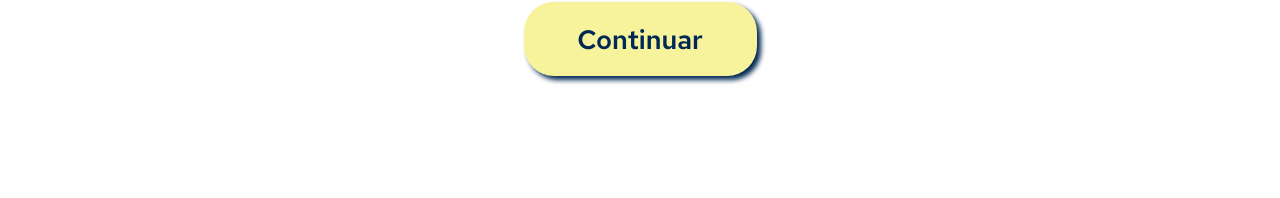
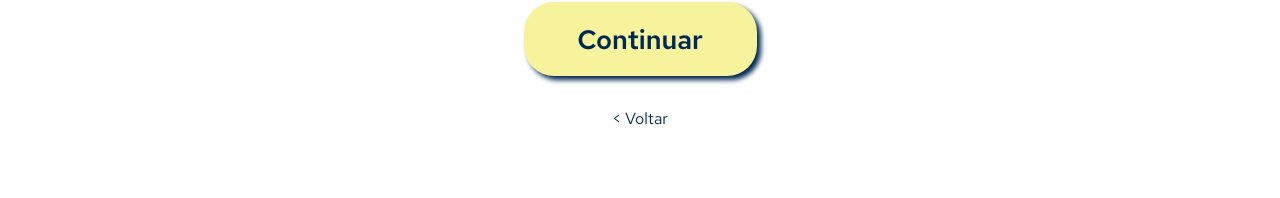
Before and after one commit to daniel-trindade/DISC-TEST, an Angular app: page /inicio in a window 1280 px wide. Shown: the part 421-619 px from the top of the page. Built offline with nearby package versions, Linux system fonts and the light colour scheme.

Commit message:
back buttons working

```diff
--- a/angular.json
+++ b/angular.json
@@ -32,7 +32,8 @@
               }
             ],
             "styles": [
-              "src/styles.scss"
+              "src/styles.scss",
+              "node_modules/@fortawesome/fontawesome-free/css/all.min.css"
             ],
             "scripts": [],
             "server": "src/main.server.ts",
--- a/package.json
+++ b/package.json
@@ -21,6 +21,10 @@
     "@angular/platform-server": "^18.2.0",
     "@angular/router": "^18.2.0",
     "@angular/ssr": "^18.2.0",
+    "@fortawesome/angular-fontawesome": "^0.15.0",
+    "@fortawesome/fontawesome-free": "^6.6.0",
+    "@fortawesome/fontawesome-svg-core": "^6.6.0",
+    "@fortawesome/free-solid-svg-icons": "^6.6.0",
     "express": "^4.18.2",
     "rxjs": "~7.8.0",
     "tslib": "^2.3.0",
--- a/src/app/components/button/button.component.html
+++ b/src/app/components/button/button.component.html
@@ -1,3 +1,3 @@
-<button [ngStyle]="{'height': height, 'width': width}" class="btn">
+<button [ngStyle]="{'height': height, 'width': width}" class="btn" (click)="handleClick()">
   {{label}}
 </button>
--- a/src/app/components/button/button.component.scss
+++ b/src/app/components/button/button.component.scss
@@ -8,4 +8,5 @@
   color: #012853;
   border: none;
   box-shadow: 4px 4px 5px #012853;
+  cursor: pointer;
 }
--- a/src/app/components/button/button.component.ts
+++ b/src/app/components/button/button.component.ts
@@ -1,4 +1,4 @@
-import { Component, Input } from '@angular/core';
+import { Component, Input, Output, EventEmitter } from '@angular/core';
 import { CommonModule } from '@angular/common';
 
 @Component({
@@ -12,4 +12,9 @@ export class ButtonComponent {
   @Input() height: string = '40px'; // valor padrão
   @Input() width: string = '100px'; // valor padrão
   @Input() label: string = 'Button'; // label para o botão
+  @Output() clicked: EventEmitter<any> = new EventEmitter()
+
+  handleClick(){
+    this.clicked.emit()
+  }
 }
--- a/src/app/pages/home-page/home-page.component.html
+++ b/src/app/pages/home-page/home-page.component.html
@@ -1,7 +1,7 @@
 <div class="homeContainer">
   <div class="header">
     <h1>Faça seu teste D.I.S.C. agora!</h1>
-    <app-button height="74px" width="233px" label="Iniciar"></app-button>
+    <app-button height="74px" width="233px" label="Iniciar" (clicked)="redirect()"></app-button>
   </div>
   <div class="body">
     <h2>O que é o teste DISC?</h2>
--- a/src/app/pages/home-page/home-page.component.ts
+++ b/src/app/pages/home-page/home-page.component.ts
@@ -10,5 +10,7 @@ import { ButtonComponent } from "../../components/button/button.component";
   styleUrl: './home-page.component.scss'
 })
 export class HomePageComponent {
-
+  redirect(){
+    window.location.href = "/inicio";
+  }
 }
--- a/src/app/pages/starting-test/starting-test.component.html
+++ b/src/app/pages/starting-test/starting-test.component.html
@@ -7,5 +7,6 @@
     O tempo estimado para o término do teste é de 10min.
   </p>
 
-  <app-button height="74px" width="233px" label="Continuar"></app-button>
+  <app-button height="74px" width="233px" label="Continuar" (clicked)="redirect()"></app-button>
+  <a href="/"> < Voltar</a>
 </div>
--- a/src/app/pages/starting-test/starting-test.component.scss
+++ b/src/app/pages/starting-test/starting-test.component.scss
@@ -19,4 +19,11 @@
     margin-bottom: 4rem;
   }
 
+  a {
+    text-decoration: none;
+    color: #012853;
+    margin-top: 2rem;
+    font-size: 1rem;
+  }
+
 }
--- a/src/app/pages/starting-test/starting-test.component.ts
+++ b/src/app/pages/starting-test/starting-test.component.ts
@@ -10,4 +10,7 @@ import { ButtonComponent } from "../../components/button/button.component";
 })
 export class StartingTestComponent {
 
+  redirect(){
+    window.location.href = "/teste";
+  }
 }
--- a/src/app/pages/test/test.component.html
+++ b/src/app/pages/test/test.component.html
@@ -1,17 +1,19 @@
 <div class="test-container">
-  <h1>Clique na opção que
-    <br/>
+  <h1>
+    Clique na opção que
+    <br />
     <span>melhor</span> lhe descreve!
   </h1>
   <div class="options">
-    <app-button width="160px" height="80px" label={{option1}}></app-button>
-    <app-button width="160px" height="80px" label={{option2}}></app-button>
-    <app-button width="160px" height="80px" label={{option3}}></app-button>
-    <app-button width="160px" height="80px" label={{option4}}></app-button>
+    <app-button width="160px" height="80px" label="{{ option1 }}"></app-button>
+    <app-button width="160px" height="80px" label="{{ option2 }}"></app-button>
+    <app-button width="160px" height="80px" label="{{ option3 }}"></app-button>
+    <app-button width="160px" height="80px" label="{{ option4 }}"></app-button>
   </div>
   <div class="progress">
-    <p>{{progressLabel}}/30</p>
+    <p>{{ progressLabel }}/30</p>
     <app-progress-bar [progress]="progressBar"></app-progress-bar>
     <p>Progresso</p>
+    <a href="/">Sair</a>
   </div>
 </div>
--- a/src/app/pages/test/test.component.scss
+++ b/src/app/pages/test/test.component.scss
@@ -35,4 +35,11 @@
   flex-direction: column;
   align-items: center;
   color: #012853;
+
+  a {
+    color: #012853;
+    margin-top: 2rem;
+    text-decoration: none;
+    font-size: 1.2rem;
+  }
 }
```
Also changed, not shown: 1 other file (tests, documents, lock files or other folders).
